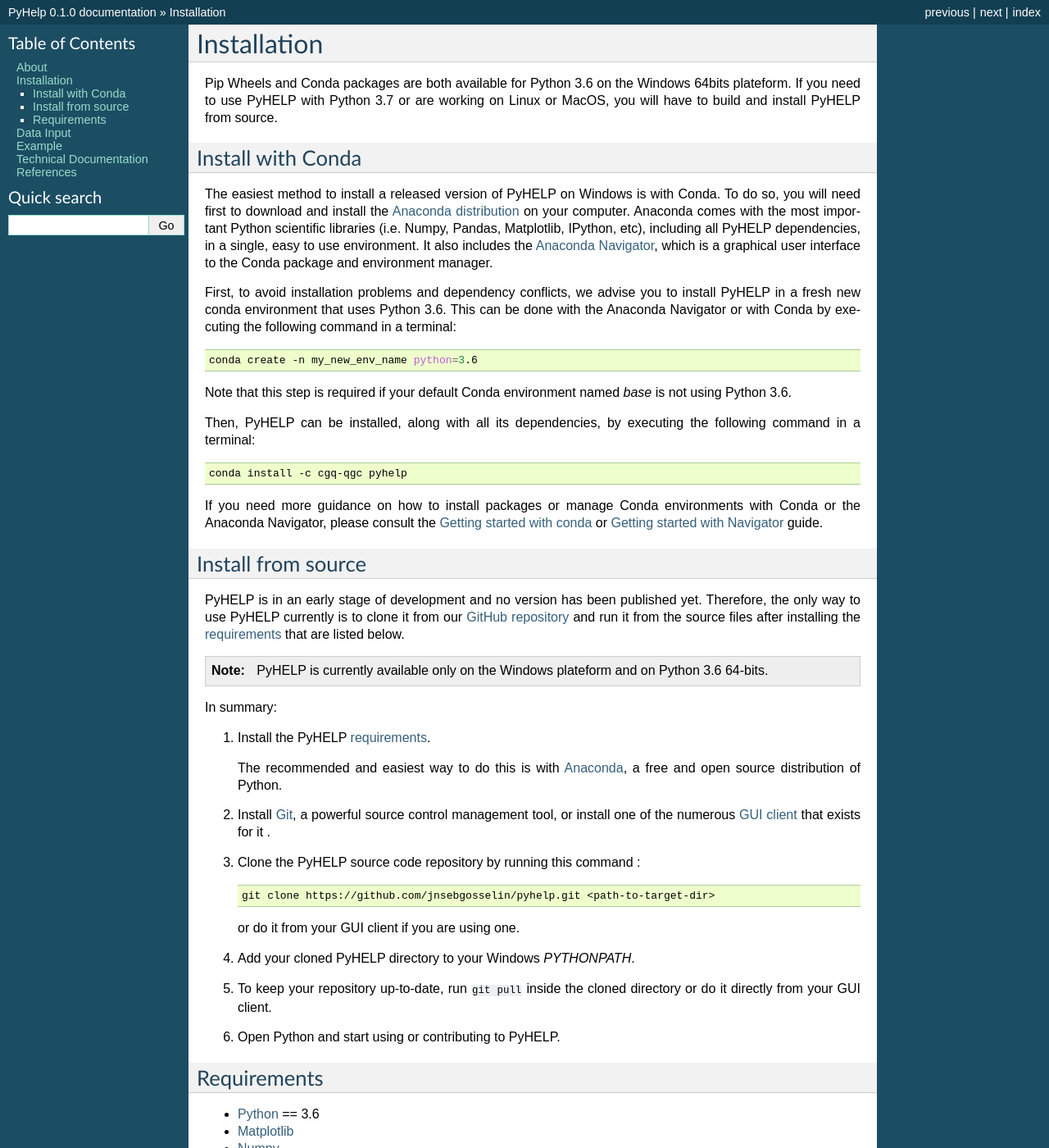
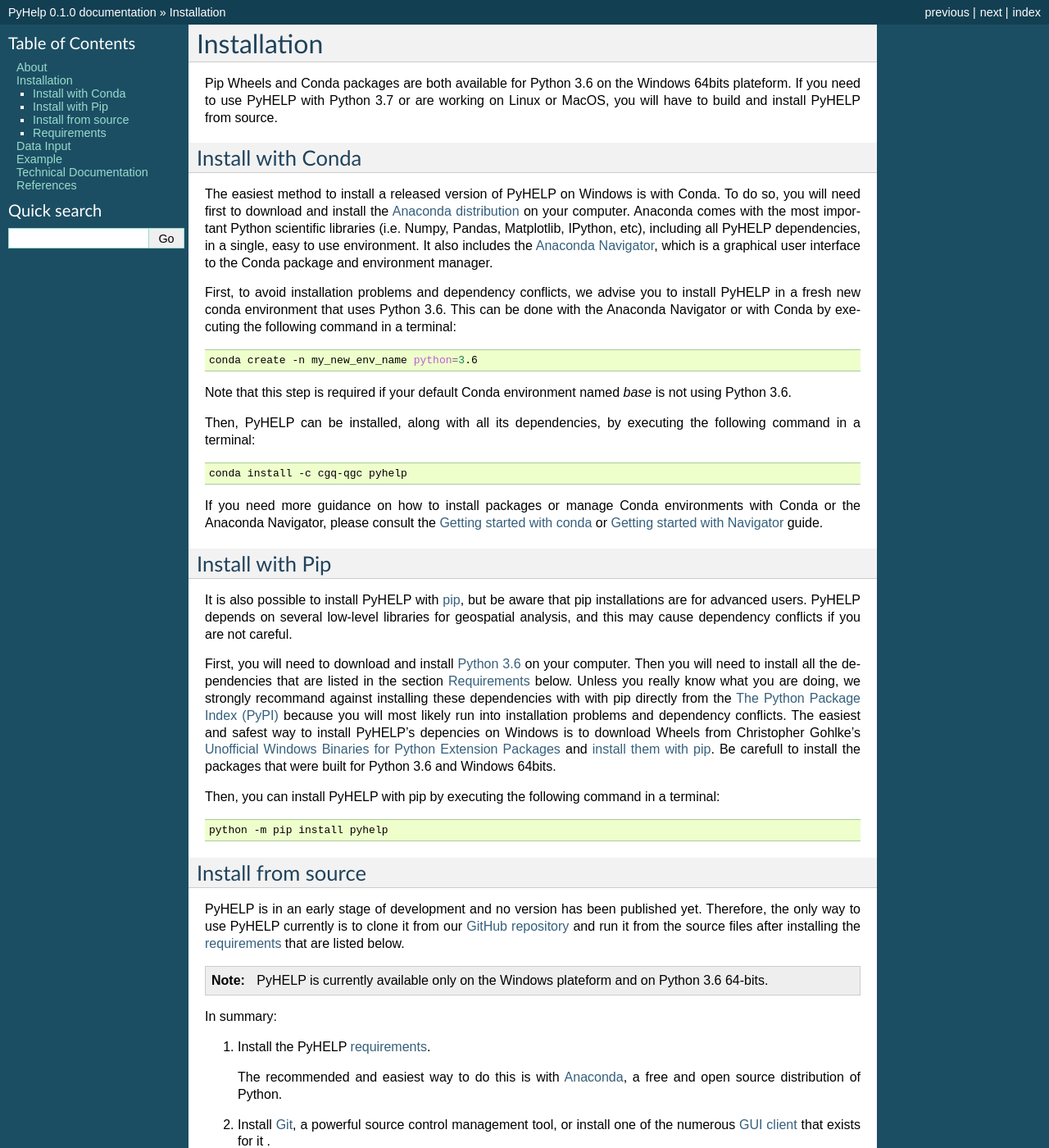
Before and after one commit to cgq-qgc/pyhelp, a Sphinx documentation site: the page built from docs/installation.rst, in a window 1280 px wide and 1400 px high. Shown: the whole window at 82% size. Built offline with Sphinx 7.4.7, drawn with Linux system fonts in a browser that asks for light colours; formulas are drawn with MathJax 3.

Commit message:
Add a Install with Pip section

```diff
--- a/docs/installation.rst
+++ b/docs/installation.rst
@@ -41,6 +41,33 @@
 environments with Conda or the Anaconda Navigator, please consult the
 `Getting started with conda`_ or `Getting started with Navigator`_ guide.
 
+Install with Pip
+---------------------------------
+
+It is also possible to install PyHELP with `pip`_, but be aware that pip
+installations are for advanced users.
+PyHELP depends on several low-level libraries for geospatial analysis, and
+this may cause dependency conflicts if you are not careful.
+
+First, you will need to download and install `Python 3.6`_ on your computer.
+Then you will need to install all the dependencies that are listed in
+the section :ref:`sec_requirements` below.
+Unless you really know what you are doing, we strongly recommand against
+installing these dependencies with with pip directly from the
+`The Python Package Index (PyPI)`_ because you will most likely run into
+installation problems and dependency conflicts.
+The easiest and safest way to install PyHELP's depencies on Windows is to
+download Wheels from Christopher Gohlke's
+`Unofficial Windows Binaries for Python Extension Packages`_ and
+`install them with pip`_. Be carefull to install the packages that were
+built for Python 3.6 and Windows 64bits.
+
+Then, you can install PyHELP with pip by executing the following command
+in a terminal:
+
+.. code-block:: bash
+
+   python -m pip install pyhelp
 
 .. _sec_install_from_source:
 
@@ -81,6 +108,7 @@
 
 #. Open Python and start using or contributing to PyHELP.
 
+.. _sec_requirements:
 
 Requirements
 -----------------------------------------------
```
